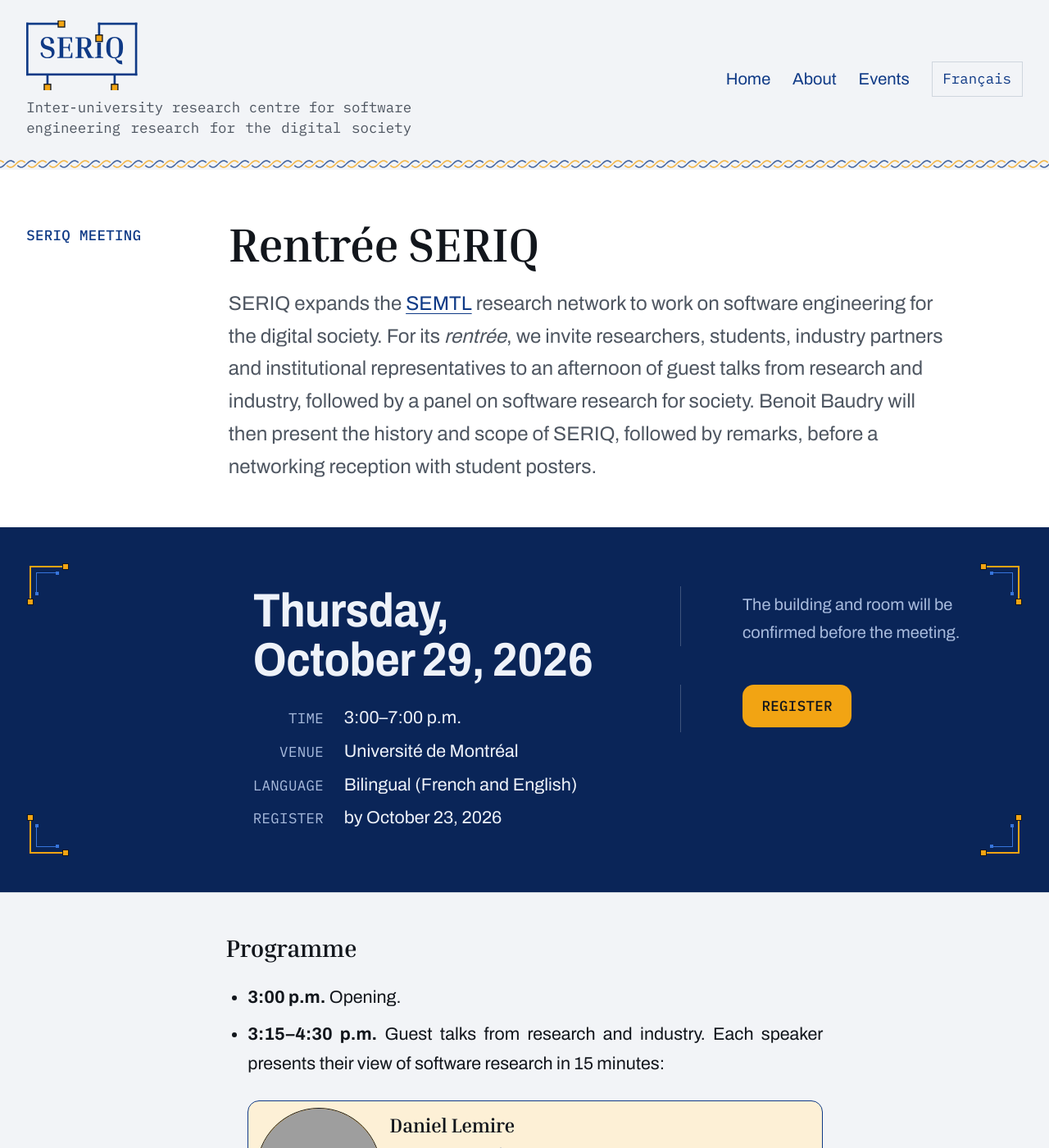
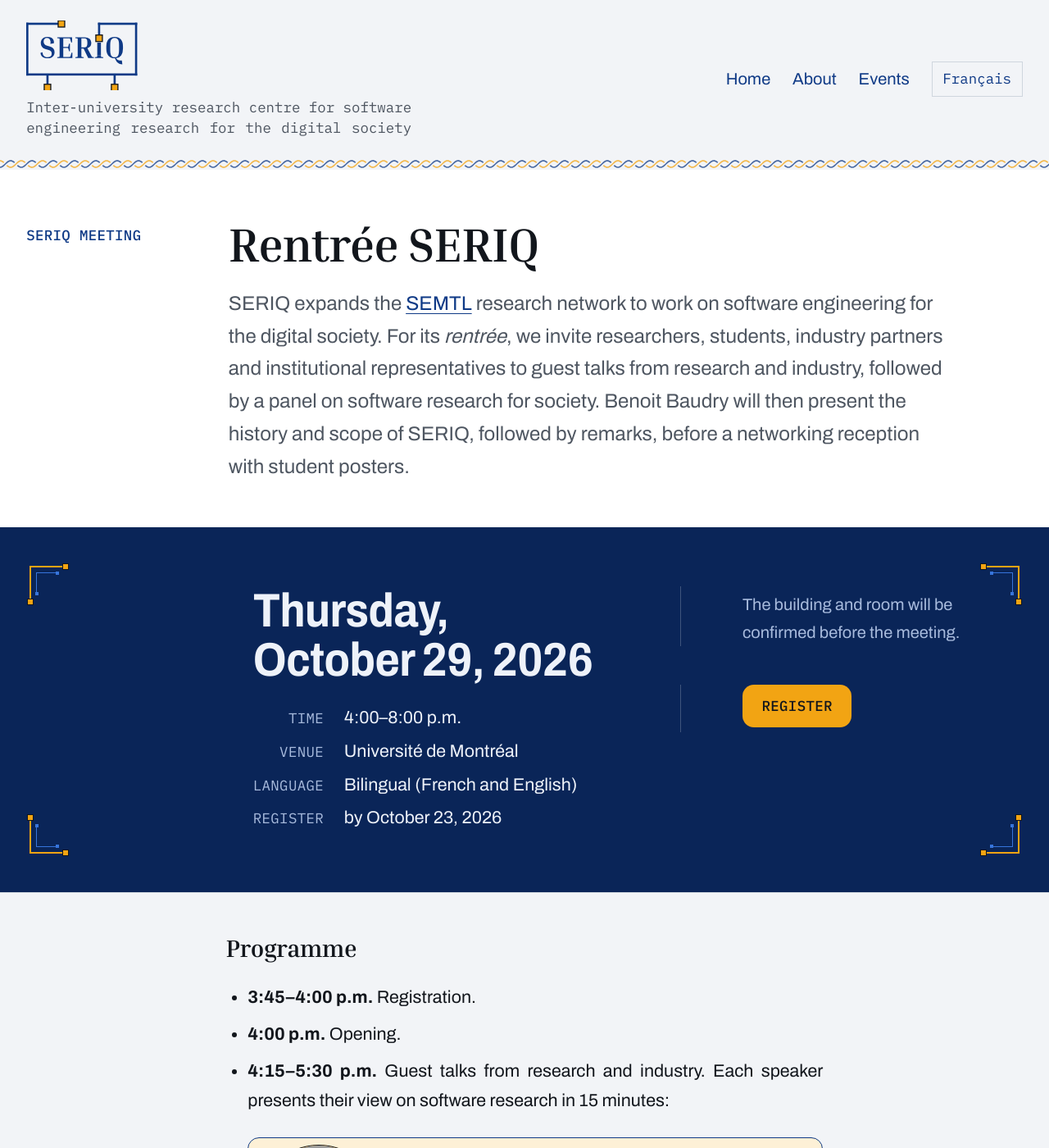
Before and after one commit to seriq-ca/seriq-ca.github.io, a Jekyll site: the page built from _events/en/2026-10-29-rentree-seriq.md, in a window 1280 px wide and 1400 px high. Shown: the whole window at 82% size. Built offline with Jekyll 4.4.1, drawn with Linux system fonts in a browser that asks for light colours; some of the changed text lies outside the part shown; grey boxes are pictures that could not be loaded.

Commit message:
Shift the rentrée to 16 h – 20 h with a registration slot, name Martin Robillard as panel moderator, add talks for Yves Daoust and Lionel Briand, and add bios for Marsha Chechik and Yves Daoust

```diff
--- a/_events/en/2026-10-29-rentree-seriq.md
+++ b/_events/en/2026-10-29-rentree-seriq.md
@@ -2,12 +2,12 @@
 ref: event-2026-10-29
 title: Rentrée SERIQ
 title_head: "Rentrée SERIQ · October 29, 2026"
-description: "The rentrée of SERIQ, which expands the SEMTL research network to software engineering for the digital society. October 29, 2026, from 3:00 to 7:00 p.m. at Université de Montréal. Guest talks, a panel, a presentation of SERIQ and a networking reception."
+description: "The rentrée of SERIQ, which expands the SEMTL research network to software engineering for the digital society. October 29, 2026, from 4:00 to 8:00 p.m. at Université de Montréal. Guest talks, a panel, a presentation of SERIQ and a networking reception."
 permalink: /en/events/2026-10-29-rentree-seriq/
 event_date: 2026-10-29
-event_time: 3:00–7:00 p.m.
-event_start: 2026-10-29T15:00:00-04:00
-event_end: 2026-10-29T19:00:00-04:00
+event_time: 4:00–8:00 p.m.
+event_start: 2026-10-29T16:00:00-04:00
+event_end: 2026-10-29T20:00:00-04:00
 event_venue: Université de Montréal
 registration_url: https://event.fourwaves.com/seriq-rentree
 # Registration window, emitted as the Offer `validFrom`/`validThrough` in
@@ -33,9 +33,9 @@
       SERIQ expands the <a href="https://semtl.github.io/">SEMTL</a> research
       network to work on software engineering for the digital society. For its
       <i lang="fr">rentrée</i>, we invite researchers, students, industry
-      partners and institutional representatives to an afternoon of guest
-      talks from research and industry, followed by a panel on software
-      research for society. Benoit Baudry will then present the history and
+      partners and institutional representatives to guest talks from research
+      and industry, followed by a panel on software research for society.
+      Benoit Baudry will then present the history and
       scope of SERIQ, followed by remarks, before a networking reception with
       student posters.
     </p>
@@ -67,28 +67,31 @@
     <h2>Programme</h2>
     <ul>
       <li>
-        <strong>3:00 p.m.</strong> Opening.
+        <strong>3:45–4:00 p.m.</strong> Registration.
       </li>
       <li>
-        <strong>3:15–4:30 p.m.</strong> Guest talks from research and industry.
-        Each speaker presents their view of software research in 15 minutes:
+        <strong>4:00 p.m.</strong> Opening.
+      </li>
+      <li>
+        <strong>4:15–5:30 p.m.</strong> Guest talks from research and industry.
+        Each speaker presents their view on software research in 15 minutes:
         {% include speakers.html event=page.speakers %}
       </li>
       <li>
-        <strong>4:30–5:00 p.m.</strong> Break.
+        <strong>5:30–6:00 p.m.</strong> Break.
       </li>
       <li>
-        <strong>5:00–5:45 p.m.</strong> Panel, <em>Software research for
+        <strong>6:00–6:45 p.m.</strong> Panel, <em>Software research for
         society: needs and opportunities</em>, where the speakers discuss the
-        topics more broadly.
+        topics more broadly. Moderated by Martin Robillard.
       </li>
       <li>
-        <strong>5:45–6:15 p.m.</strong> The history and scope of SERIQ, by its
+        <strong>6:45–7:15 p.m.</strong> The history and scope of SERIQ, by its
         director Benoit Baudry, followed by deans and other representatives
         (to be confirmed).
       </li>
       <li>
-        <strong>6:15–7:00 p.m.</strong> Networking reception, with student
+        <strong>7:15–8:00 p.m.</strong> Networking reception, with student
         posters.
         <ul>
           <li>
```
Also changed, not shown: _data/speakers/rentree-2026.yml (+22 -12 lines), _events/2026-10-29-rentree-seriq.md (+18 -14 lines).
